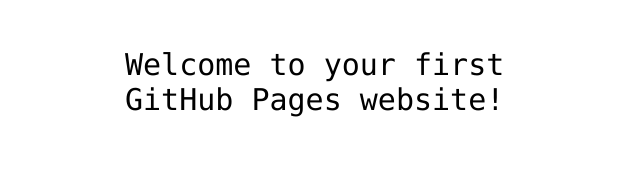
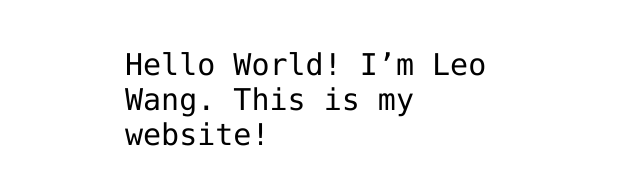
Before and after one commit to lewang-CLGX/lewang-CLGX.github.io, a plain HTML site: page index.html in a window 1280 px wide. Shown: the part 341-526 px from the top of the page, without its empty margins (315-955 px from the left). Drawn offline with Linux system fonts and the light colour scheme.

Commit message:
Add my username to index.htm

```diff
--- a/index.html
+++ b/index.html
@@ -12,7 +12,7 @@
 <img src="https://octodex.github.com/images/daftpunktocat-thomas.gif" id="octocat" alt="octocat-gif" />
 
 <!-- Change this code here by copy and pasting your template on line 15 -->
-<p>Welcome to your first GitHub Pages website!</p>
+<p>Hello World! I’m Leo Wang. This is my website!</p>
 
 </body>
 </html>
```
